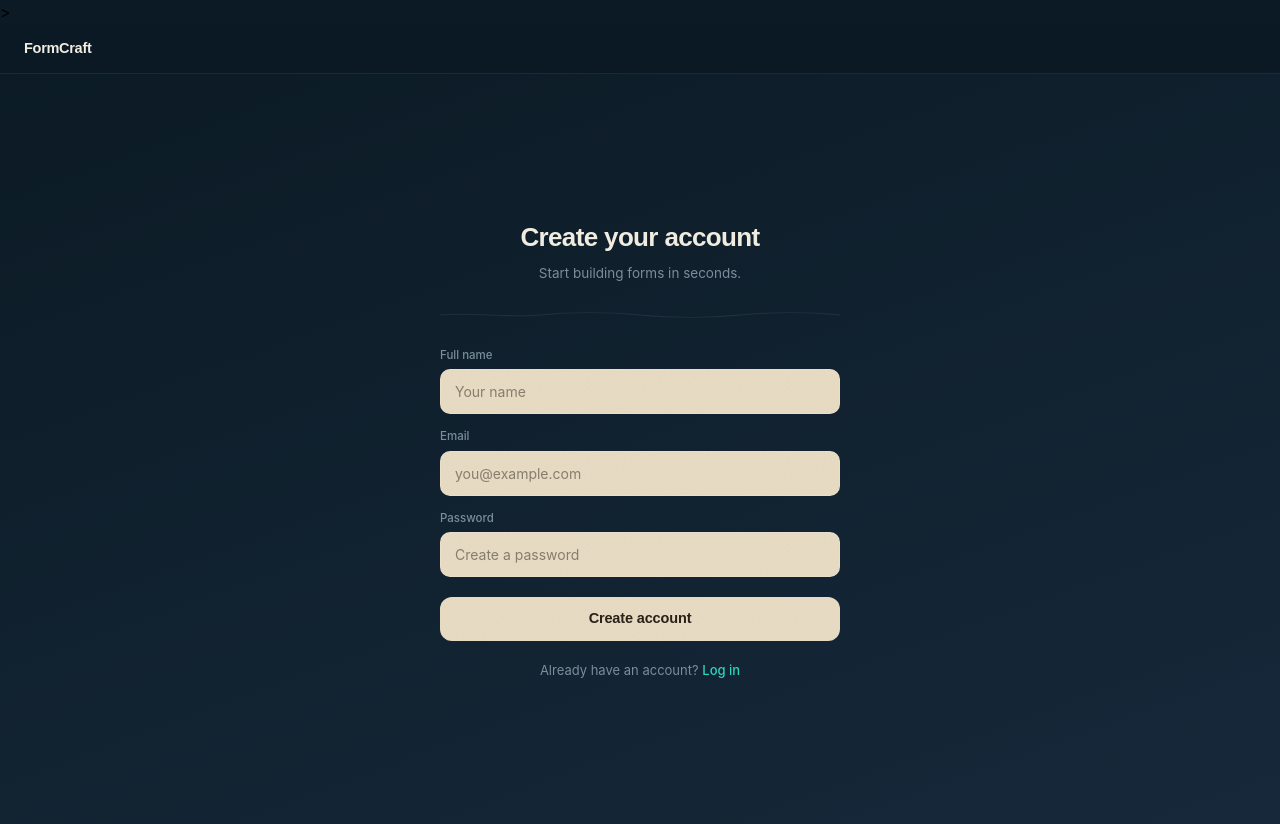
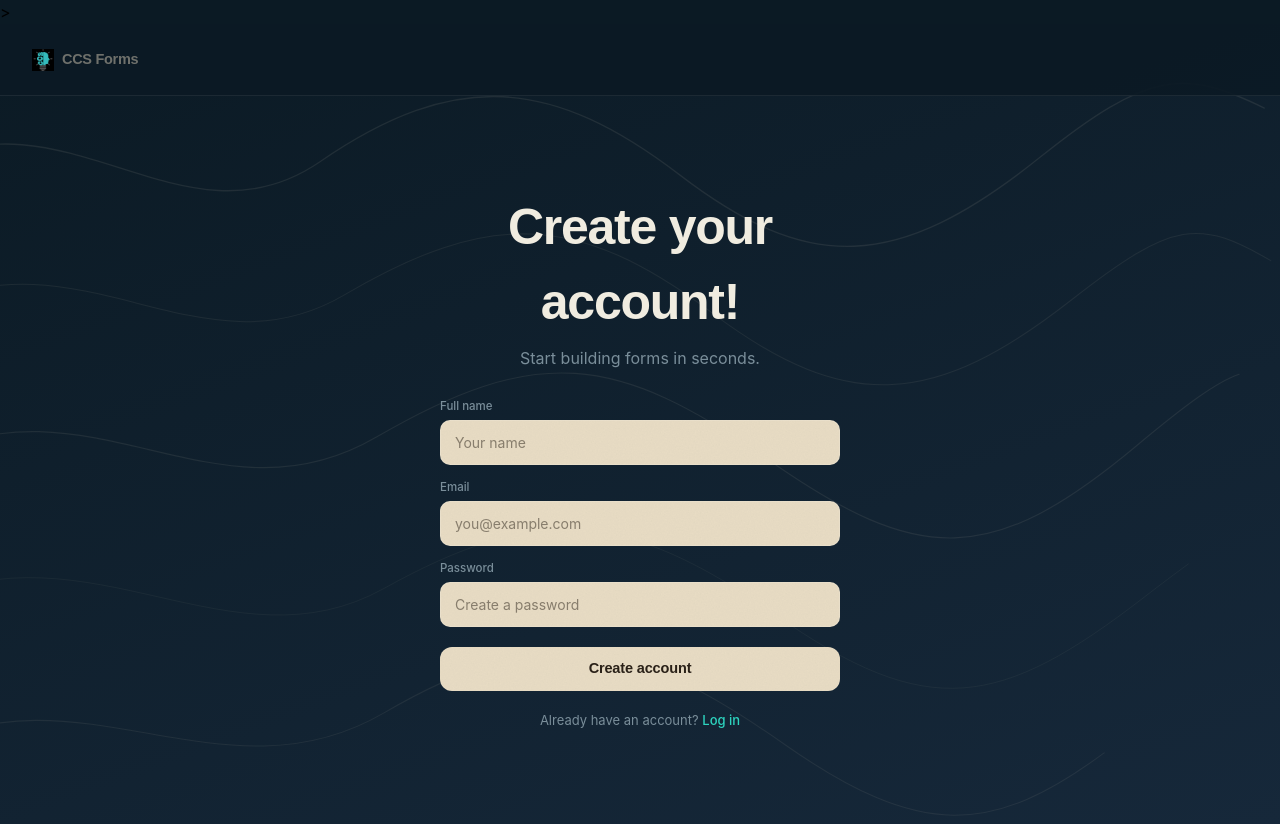
Before and after one commit to lililivleen/ccs-forms-frontend, a React (Vite) app: page /signup in a window 1280 px wide. Built offline with nearby package versions, Linux system fonts and the light colour scheme.

Commit message:
signup page design

```diff
--- a/src/pages/SignupPage.jsx
+++ b/src/pages/SignupPage.jsx
@@ -1,9 +1,150 @@
 import { useState } from "react";
 import { useNavigate } from "react-router-dom";
-import { COLORS, sandyInput, sandyBtn, pageBg, focusInput, blurInput, WavyDivider } from "../ui/shared";
+import {
+  COLORS,
+  sandyInput,
+  sandyBtn,
+  pageBg,
+  focusInput,
+  blurInput,
+} from "../ui/shared";
+import ccsLogo from "../assets/ccs-logo.png";
+
+function ScribbleBackground() {
+  return (
+    <svg
+      viewBox="0 0 1600 900"
+      preserveAspectRatio="none"
+      style={{
+        position: "absolute",
+        top: 0,
+        left: 0,
+        width: "100%",
+        height: "100%",
+        pointerEvents: "none",
+        zIndex: 0,
+      }}
+    >
+      <style>{`
+        .ccs-scribble {
+          fill: none;
+          stroke: #E8DCC4;
+          stroke-linecap: round;
+          stroke-linejoin: round;
+          stroke-dasharray: 1800;
+          stroke-dashoffset: 1800;
+          animation: ccsScribbleDraw 5s ease-out forwards;
+        }
+
+        .ccs-scribble-1 {
+          stroke-width: 1.5;
+          opacity: 0.09;
+        }
+
+        .ccs-scribble-2 {
+          stroke-width: 1.2;
+          opacity: 0.07;
+          animation-delay: 0.5s;
+        }
+
+        .ccs-scribble-3 {
+          stroke-width: 1.3;
+          opacity: 0.08;
+          animation-delay: 1s;
+        }
+
+        .ccs-scribble-4 {
+          stroke-width: 1;
+          opacity: 0.06;
+          animation-delay: 1.5s;
+        }
+
+        .ccs-scribble-5 {
+          stroke-width: 1.2;
+          opacity: 0.07;
+          animation-delay: 2s;
+        }
+
+        @keyframes ccsScribbleDraw {
+          to {
+            stroke-dashoffset: 0;
+          }
+        }
+
+        @media (prefers-reduced-motion: reduce) {
+          .ccs-scribble {
+            animation: none;
+            stroke-dashoffset: 0;
+          }
+        }
+      `}</style>
+
+      {/* Top flowing line */}
+      <path
+        className="ccs-scribble ccs-scribble-1"
+        d="
+          M -100 160
+          C 80 70, 230 260, 400 155
+          S 690 60, 850 170
+          S 1120 280, 1300 150
+          S 1500 60, 1700 150
+        "
+      />
+
+      {/* Upper-middle line */}
+      <path
+        className="ccs-scribble ccs-scribble-2"
+        d="
+          M -100 320
+          C 100 230, 250 400, 430 305
+          S 720 210, 890 325
+          S 1170 430, 1340 310
+          S 1510 230, 1700 325
+        "
+      />
+
+      {/* Main middle scribble */}
+      <path
+        className="ccs-scribble ccs-scribble-3"
+        d="
+          M -100 490
+          C 110 390, 270 570, 470 465
+          S 770 370, 960 490
+          S 1240 610, 1420 475
+          S 1570 390, 1700 465
+        "
+      />
+
+      {/* Lower-middle line */}
+      <path
+        className="ccs-scribble ccs-scribble-4"
+        d="
+          M -100 650
+          C 110 560, 290 730, 480 635
+          S 780 545, 970 665
+          S 1250 770, 1430 645
+          S 1580 560, 1700 635
+        "
+      />
+
+      {/* Bottom flowing line */}
+      <path
+        className="ccs-scribble ccs-scribble-5"
+        d="
+          M -100 815
+          C 100 720, 280 880, 480 775
+          S 790 690, 980 810
+          S 1260 910, 1430 785
+          S 1580 710, 1700 785
+        "
+      />
+    </svg>
+  );
+}
 
 export default function SignupPage() {
   const navigate = useNavigate();
+
   const [name, setName] = useState("");
   const [email, setEmail] = useState("");
   const [password, setPassword] = useState("");
@@ -14,56 +155,125 @@ export default function SignupPage() {
   }
 
   return (
-    <div style={{ ...pageBg, display: "flex", flexDirection: "column" }}>
-      <header style={{
-        height: 50,
-        background: "rgba(11,26,36,0.92)",
-        borderBottom: "1px solid rgba(255,255,255,0.07)",
-        display: "flex", alignItems: "center", padding: "0 24px",
-        flexShrink: 0,
-      }}>
+    <div
+      style={{
+        ...pageBg,
+        display: "flex",
+        flexDirection: "column",
+        position: "relative",
+        overflow: "hidden",
+      }}
+    >
+      <ScribbleBackground />
+
+      {/* NAVBAR */}
+      <header
+        style={{
+          height: 72,
+          background: "rgba(11,26,36,0.92)",
+          borderBottom: "1px solid rgba(255,255,255,0.07)",
+          display: "flex",
+          alignItems: "center",
+          padding: "0 32px",
+          flexShrink: 0,
+          position: "relative",
+          zIndex: 1,
+        }}
+      >
         <button
           onClick={() => navigate("/")}
           style={{
-            background: "none", border: "none", cursor: "pointer",
+            background: "none",
+            border: "none",
+            cursor: "pointer",
+            display: "flex",
+            alignItems: "center",
+            gap: 8,
             fontFamily: "'Bricolage Grotesque', sans-serif",
-            fontWeight: 700, fontSize: 14.5,
-            color: COLORS.heading, letterSpacing: "-0.02em",
+            fontWeight: 700,
+            fontSize: 14.5,
+            color: "rgba(232,220,196,0.45)",
+            letterSpacing: "-0.02em",
           }}
         >
-          FormCraft
+          <img
+            src={ccsLogo}
+            alt="CCS logo"
+            style={{
+              width: 22,
+              height: 22,
+              objectFit: "contain",
+            }}
+          />
+          CCS Forms
         </button>
       </header>
 
-      <div style={{
-        flex: 1, display: "flex", alignItems: "center",
-        justifyContent: "center", padding: "40px 24px",
-      }}>
-        <div style={{ width: "100%", maxWidth: 400 }}>
-          <h1 style={{
-            fontFamily: "'Bricolage Grotesque', sans-serif",
-            fontWeight: 700, fontSize: 26, letterSpacing: "-0.025em",
-            color: COLORS.heading, margin: "0 0 6px", textAlign: "center",
-          }}>
-            Create your account
+      {/* SIGN UP CONTENT */}
+      <div
+        style={{
+          flex: 1,
+          display: "flex",
+          alignItems: "center",
+          justifyContent: "center",
+          padding: "40px 24px",
+          position: "relative",
+          zIndex: 1,
+        }}
+      >
+        <div
+          style={{
+            width: "100%",
+            maxWidth: 400,
+          }}
+        >
+          <h1
+            style={{
+              fontFamily: "'Bricolage Grotesque', sans-serif",
+              fontWeight: 700,
+              fontSize: 50,
+              letterSpacing: "-0.025em",
+              color: COLORS.heading,
+              margin: "0 0 6px",
+              textAlign: "center",
+            }}
+          >
+            Create your account!
           </h1>
-          <p style={{
-            fontSize: 13.5, color: COLORS.muted, textAlign: "center",
-            margin: "0 0 28px",
-          }}>
+
+          <p
+            style={{
+              fontSize: 16,
+              color: COLORS.muted,
+              textAlign: "center",
+              margin: "0 0 28px",
+            }}
+          >
             Start building forms in seconds.
           </p>
 
-          <WavyDivider color="rgba(255,255,255,0.07)" style={{ marginBottom: 28 }} />
-
-          <form onSubmit={handleSubmit} style={{ display: "flex", flexDirection: "column", gap: 14 }}>
+          <form
+            onSubmit={handleSubmit}
+            style={{
+              display: "flex",
+              flexDirection: "column",
+              gap: 14,
+            }}
+          >
+            {/* FULL NAME */}
             <div>
-              <label style={{
-                display: "block", fontSize: 11.5, fontWeight: 500,
-                color: COLORS.muted, marginBottom: 5,
-              }}>
+              <label
+                style={{
+                  display: "block",
+                  fontSize: 11.5,
+                  fontWeight: 500,
+                  color: COLORS.muted,
+                  marginBottom: 5,
+                }}
+              >
                 Full name
               </label>
+
               <input
                 type="text"
                 value={name}
@@ -71,16 +281,25 @@ export default function SignupPage() {
                 placeholder="Your name"
                 required
                 style={sandyInput}
-                onFocus={focusInput} onBlur={blurInput}
+                onFocus={focusInput}
+                onBlur={blurInput}
               />
             </div>
+
+            {/* EMAIL */}
             <div>
-              <label style={{
-                display: "block", fontSize: 11.5, fontWeight: 500,
-                color: COLORS.muted, marginBottom: 5,
-              }}>
+              <label
+                style={{
+                  display: "block",
+                  fontSize: 11.5,
+                  fontWeight: 500,
+                  color: COLORS.muted,
+                  marginBottom: 5,
+                }}
+              >
                 Email
               </label>
+
               <input
                 type="email"
                 value={email}
@@ -88,16 +307,25 @@ export default function SignupPage() {
                 placeholder="you@example.com"
                 required
                 style={sandyInput}
-                onFocus={focusInput} onBlur={blurInput}
+                onFocus={focusInput}
+                onBlur={blurInput}
               />
             </div>
+
+            {/* PASSWORD */}
             <div>
-              <label style={{
-                display: "block", fontSize: 11.5, fontWeight: 500,
-                color: COLORS.muted, marginBottom: 5,
-              }}>
+              <label
+                style={{
+                  display: "block",
+                  fontSize: 11.5,
+                  fontWeight: 500,
+                  color: COLORS.muted,
+                  marginBottom: 5,
+                }}
+              >
                 Password
               </label>
+
               <input
                 type="password"
                 value={password}
@@ -105,25 +333,46 @@ export default function SignupPage() {
                 placeholder="Create a password"
                 required
                 style={sandyInput}
-                onFocus={focusInput} onBlur={blurInput}
+                onFocus={focusInput}
+                onBlur={blurInput}
               />
             </div>
 
-            <button type="submit" style={{ ...sandyBtn, width: "100%", marginTop: 6, padding: "11px 24px" }}>
+            {/* CREATE ACCOUNT BUTTON */}
+            <button
+              type="submit"
+              style={{
+                ...sandyBtn,
+                width: "100%",
+                marginTop: 6,
+                padding: "11px 24px",
+              }}
+            >
               Create account
             </button>
           </form>
 
-          <p style={{
-            textAlign: "center", fontSize: 13, color: COLORS.muted, marginTop: 20,
-          }}>
+          {/* LOGIN LINK */}
+          <p
+            style={{
+              textAlign: "center",
+              fontSize: 13,
+              color: COLORS.muted,
+              marginTop: 20,
+            }}
+          >
             Already have an account?{" "}
             <button
               onClick={() => navigate("/login")}
               style={{
-                background: "none", border: "none", cursor: "pointer",
-                color: COLORS.teal, fontSize: 13, fontWeight: 500,
-                padding: 0, fontFamily: "'Inter', sans-serif",
+                background: "none",
+                border: "none",
+                cursor: "pointer",
+                color: COLORS.teal,
+                fontSize: 13,
+                fontWeight: 500,
+                padding: 0,
+                fontFamily: "'Inter', sans-serif",
               }}
             >
               Log in
```
